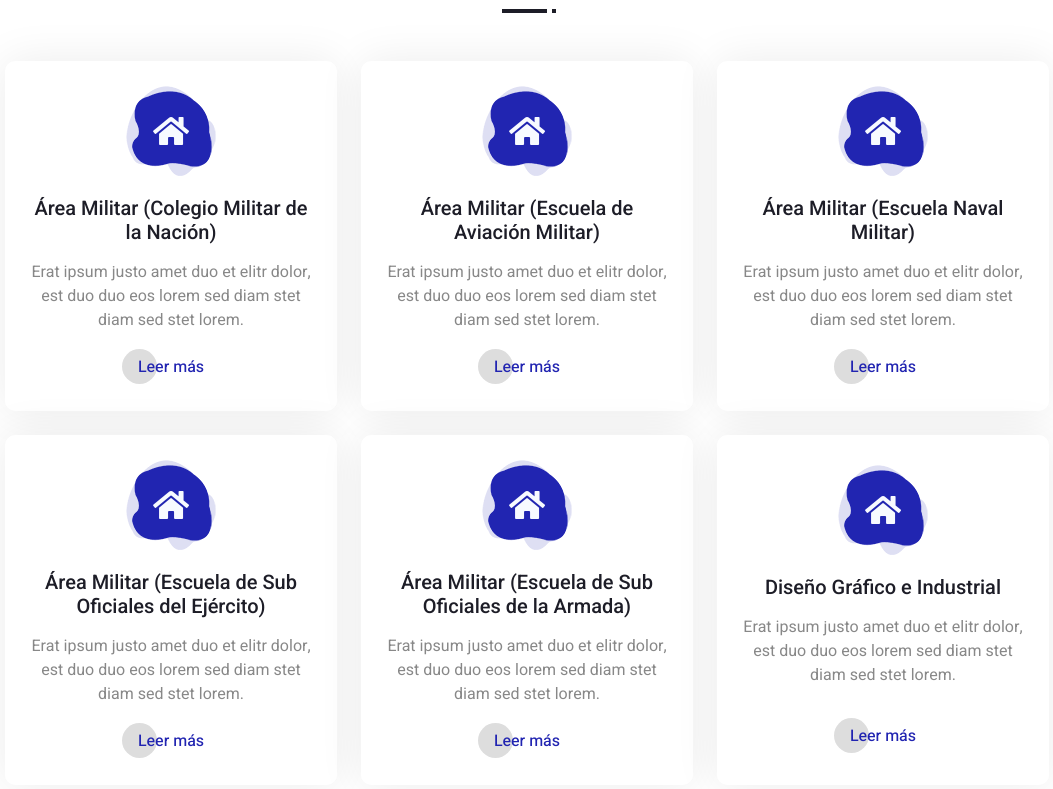
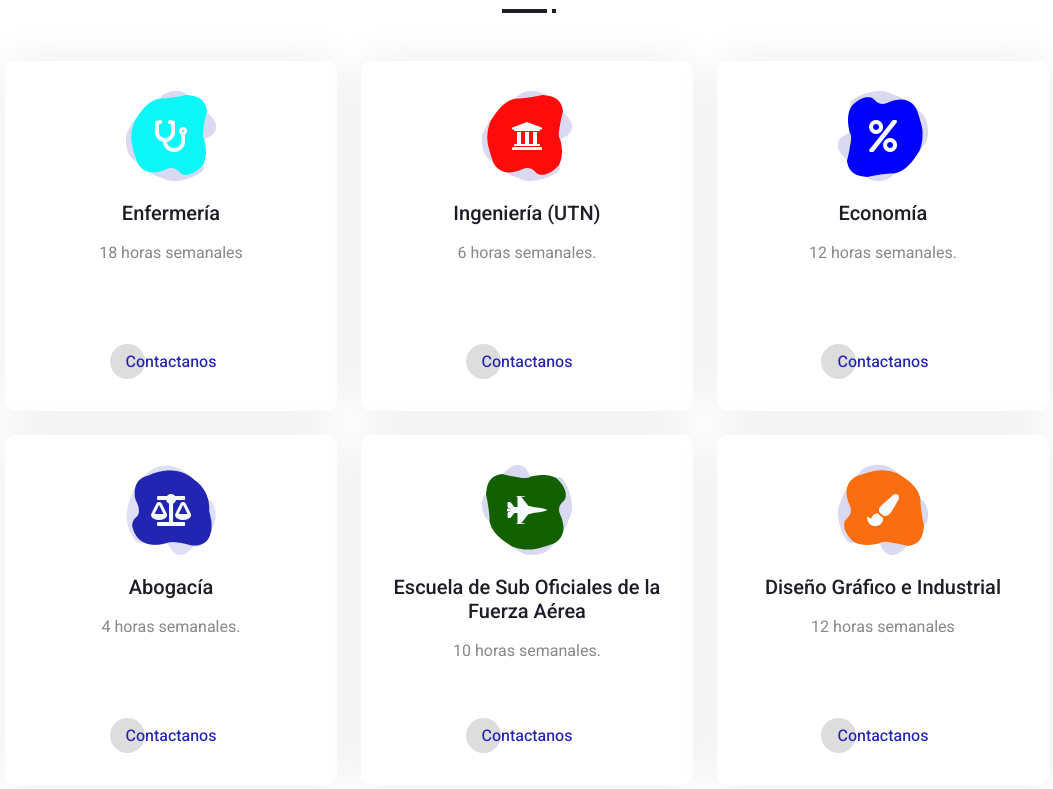
Before and after one commit to SaintMrti/ProyectoAkimera, a plain HTML site: page index.html in a window 1280 px wide. Shown: the part 1455-2244 px from the top of the page, without its empty margins (113-1166 px from the left). Drawn offline with nearby package versions, Linux system fonts and the light colour scheme.

Commit message:
sumando links de whatsapp, sumando logo a todas las paginas, hola saint

```diff
--- a/index.html
+++ b/index.html
@@ -137,64 +137,64 @@
                     <h2 class="mt-2">Algunos de los cursos que ofrecemos</h2>
                 </div>
                 <div class="row g-4">
-                    <div class="col-lg-4 col-md-6 wow zoomIn" data-wow-delay="0.1s">
+                    <div class="col-lg-4 col-md-6 wow zoomIn" data-wow-delay="0.3s">
                         <div class="service-item d-flex flex-column justify-content-center text-center rounded">
-                            <div class="service-icon flex-shrink-0">
-                                <i class="fa fa-home fa-2x"></i>
+                            <div class="service-icon-salud flex-shrink-0">
+                                <i class="fa fa-stethoscope fa-2x"></i>
                             </div>
-                            <h5 class="mb-3">Área Militar (Colegio Militar de la Nación)</h5>
-                            <p>Erat ipsum justo amet duo et elitr dolor, est duo duo eos lorem sed diam stet diam sed stet lorem.</p>
-                            <a class="btn px-3 mt-auto mx-auto" href="">Leer más</a>
+                            <h5 class="mb-3">Enfermería</h5>
+                            <p>18 horas semanales</p>
+                            <a class="btn px-3 mt-auto mx-auto" href="https://wa.me/5492613353026?text=Hola%20Leandro!%20Te%20hablo%20para%20consultarte%20por%20el%20servicio%20PreUniversitario%20de%20Enfermería.">Contactanos</a>
+                        </div>
+                    </div>
+                    <div class="col-lg-4 col-md-6 wow zoomIn" data-wow-delay="0.6s">
+                        <div class="service-item d-flex flex-column justify-content-center text-center rounded">
+                            <div class="service-icon-red flex-shrink-0">
+                                <i class="fa fa-university fa-2x"></i>
+                            </div>
+                            <h5 class="mb-3">Ingeniería (UTN)</h5>
+                            <p>6 horas semanales.</p>
+                            <a class="btn px-3 mt-auto mx-auto" href="https://wa.me/5492613353026?text=Hola%20Leandro!%20Te%20hablo%20para%20consultarte%20por%20el%20servicio%20PreUniversitario%20de%20Ingeniería%20en%20UNCuyo.">Contactanos</a>
+                        </div>
+                    </div>
+                    <div class="col-lg-4 col-md-6 wow zoomIn" data-wow-delay="0.6s">
+                        <div class="service-item d-flex flex-column justify-content-center text-center rounded">
+                            <div class="service-icon-blue flex-shrink-0">
+                                <i class="fa fa-percent fa-2x"></i>
+                            </div>
+                            <h5 class="mb-3">Economía</h5>
+                            <p>12 horas semanales.</p>
+                            <a class="btn px-3 mt-auto mx-auto" href="https://wa.me/5492613353026?text=Hola%20Leandro!%20Te%20hablo%20para%20consultarte%20por%20el%20servicio%20PreUniversitario%20de%20Economía.">Contactanos</a>
                         </div>
                     </div>
                     <div class="col-lg-4 col-md-6 wow zoomIn" data-wow-delay="0.3s">
                         <div class="service-item d-flex flex-column justify-content-center text-center rounded">
                             <div class="service-icon flex-shrink-0">
-                                <i class="fa fa-home fa-2x"></i>
+                                <i class="fa fa-balance-scale fa-2x"></i>
                             </div>
-                            <h5 class="mb-3">Área Militar (Escuela de Aviación Militar)</h5>
-                            <p>Erat ipsum justo amet duo et elitr dolor, est duo duo eos lorem sed diam stet diam sed stet lorem.</p>
-                            <a class="btn px-3 mt-auto mx-auto" href="">Leer más</a>
+                            <h5 class="mb-3">Abogacía</h5>
+                            <p>4 horas semanales.</p>
+                            <a class="btn px-3 mt-auto mx-auto" href="https://wa.me/5492613353026?text=Hola%20Leandro!%20Te%20hablo%20para%20consultarte%20por%20el%20servicio%20PreUniversitario%20de%20Abogacía.">Contactanos</a>
                         </div>
                     </div>
-                    <div class="col-lg-4 col-md-6 wow zoomIn" data-wow-delay="0.6s">
+                    <div class="col-lg-4 col-md-6 wow zoomIn" data-wow-delay="0.3s">
                         <div class="service-item d-flex flex-column justify-content-center text-center rounded">
-                            <div class="service-icon flex-shrink-0">
-                                <i class="fa fa-home fa-2x"></i>
+                            <div class="service-icon-military flex-shrink-0">
+                                <i class="fa fa-fighter-jet fa-2x"></i>
                             </div>
-                            <h5 class="mb-3">Área Militar (Escuela Naval Militar)</h5>
-                            <p>Erat ipsum justo amet duo et elitr dolor, est duo duo eos lorem sed diam stet diam sed stet lorem.</p>
-                            <a class="btn px-3 mt-auto mx-auto" href="">Leer más</a>
+                            <h5 class="mb-3">Escuela de Sub Oficiales de la Fuerza Aérea</h5>
+                            <p>10 horas semanales.</p>
+                            <a class="btn px-3 mt-auto mx-auto" href="https://wa.me/5492613353026?text=Hola%20Leandro!%20Te%20hablo%20para%20consultarte%20por%20el%20servicio%20PreUniversitario%20de%20Escuela%20de%20Sub%20Oficiales%20de%20la%20Fuerza%20Aérea.">Contactanos</a>
                         </div>
                     </div>
                     <div class="col-lg-4 col-md-6 wow zoomIn" data-wow-delay="0.1s">
                         <div class="service-item d-flex flex-column justify-content-center text-center rounded">
-                            <div class="service-icon flex-shrink-0">
-                                <i class="fa fa-home fa-2x"></i>
-                            </div>
-                            <h5 class="mb-3">Área Militar (Escuela de Sub Oficiales del Ejército)</h5>
-                            <p>Erat ipsum justo amet duo et elitr dolor, est duo duo eos lorem sed diam stet diam sed stet lorem.</p>
-                            <a class="btn px-3 mt-auto mx-auto" href="">Leer más</a>
-                        </div>
-                    </div>
-                    <div class="col-lg-4 col-md-6 wow zoomIn" data-wow-delay="0.3s">
-                        <div class="service-item d-flex flex-column justify-content-center text-center rounded">
-                            <div class="service-icon flex-shrink-0">
-                                <i class="fa fa-home fa-2x"></i>
-                            </div>
-                            <h5 class="mb-3">Área Militar (Escuela de Sub Oficiales de la Armada)</h5>
-                            <p>Erat ipsum justo amet duo et elitr dolor, est duo duo eos lorem sed diam stet diam sed stet lorem.</p>
-                            <a class="btn px-3 mt-auto mx-auto" href="">Leer más</a>
-                        </div>
-                    </div>
-                    <div class="col-lg-4 col-md-6 wow zoomIn" data-wow-delay="0.6s">
-                        <div class="service-item d-flex flex-column justify-content-center text-center rounded">
-                            <div class="service-icon flex-shrink-0">
-                                <i class="fa fa-home fa-2x"></i>
+                            <div class="service-icon-design flex-shrink-0">
+                                <i class="fa fa-paint-brush fa-2x"></i>
                             </div>
                             <h5 class="mb-3">Diseño Gráfico e Industrial</h5>
-                            <p>Erat ipsum justo amet duo et elitr dolor, est duo duo eos lorem sed diam stet diam sed stet lorem.</p>
-                            <a class="btn px-3 mt-auto mx-auto" href="">Leer más</a>
+                            <p>12 horas semanales</p>
+                            <a class="btn px-3 mt-auto mx-auto" href="https://wa.me/5492613353026?text=Hola%20Leandro!%20Te%20hablo%20para%20consultarte%20por%20el%20servicio%20PreUniversitario%20de%20Diseño%20Gráfico%20e%20Industrial.">Contactanos</a>
                         </div>
                     </div>
                 </div>
@@ -261,7 +261,7 @@
                             <a class="btn btn-outline-light btn-social" href=""><i class="fab fa-twitter"></i></a>
                             <a class="btn btn-outline-light btn-social" href=""><i class="fab fa-facebook-f"></i></a>
                             <a class="btn btn-outline-light btn-social" href=""><i class="fab fa-youtube"></i></a>
-                            <a class="btn btn-outline-light btn-social" href=""><i class="fab fa-instagram"></i></a>
+                            <a class="btn btn-outline-light btn-social" href="https://www.instagram.com/akimera.pre/"><i class="fab fa-instagram"></i></a>
                             <a class="btn btn-outline-light btn-social" href=""><i class="fab fa-linkedin-in"></i></a>
                         </div>
                     </div>
```
Also changed, not shown: about.html (+2 -3 lines), auladeoficios.html (+2 -3 lines), contact.html (+2 -3 lines), service.html (+26 -26 lines).
